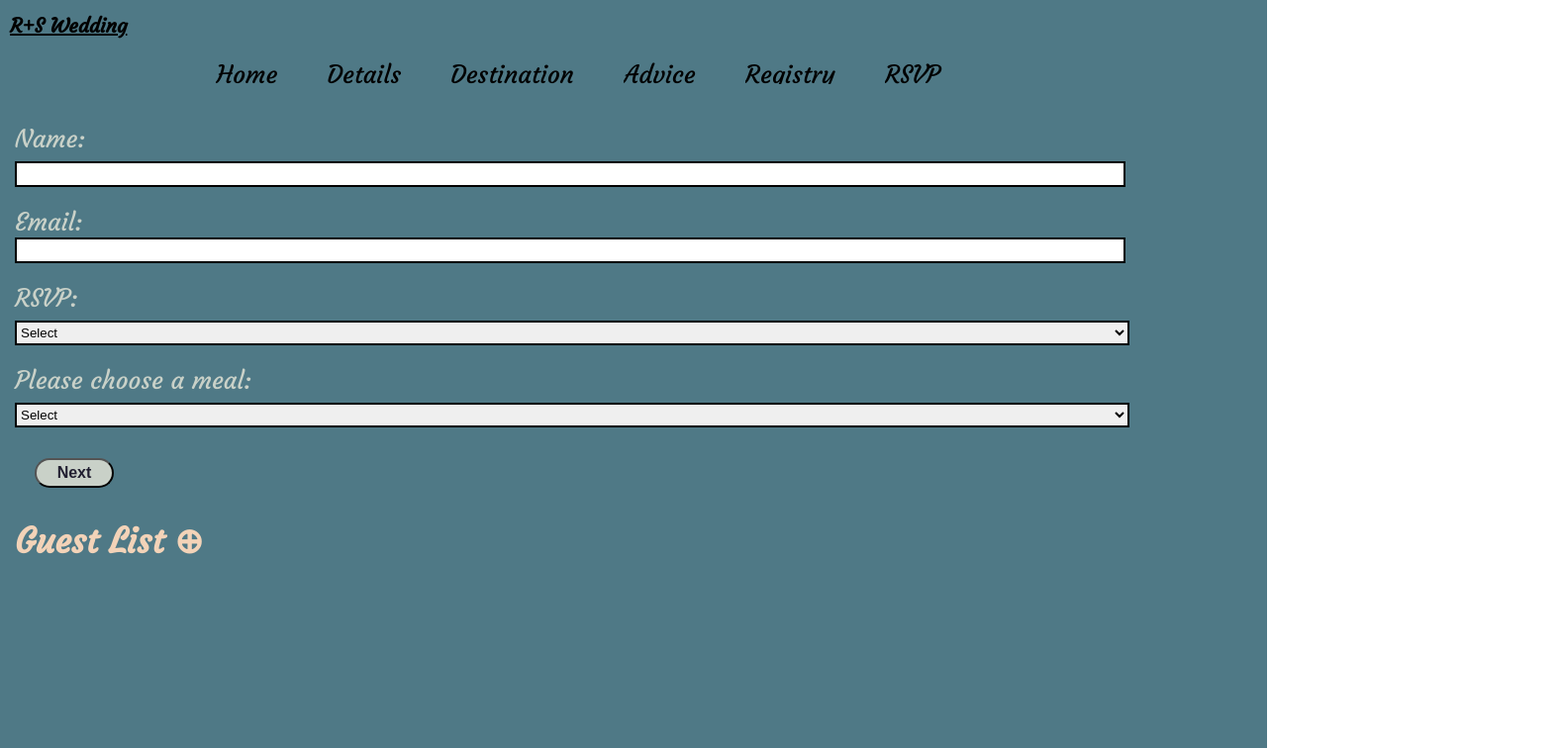
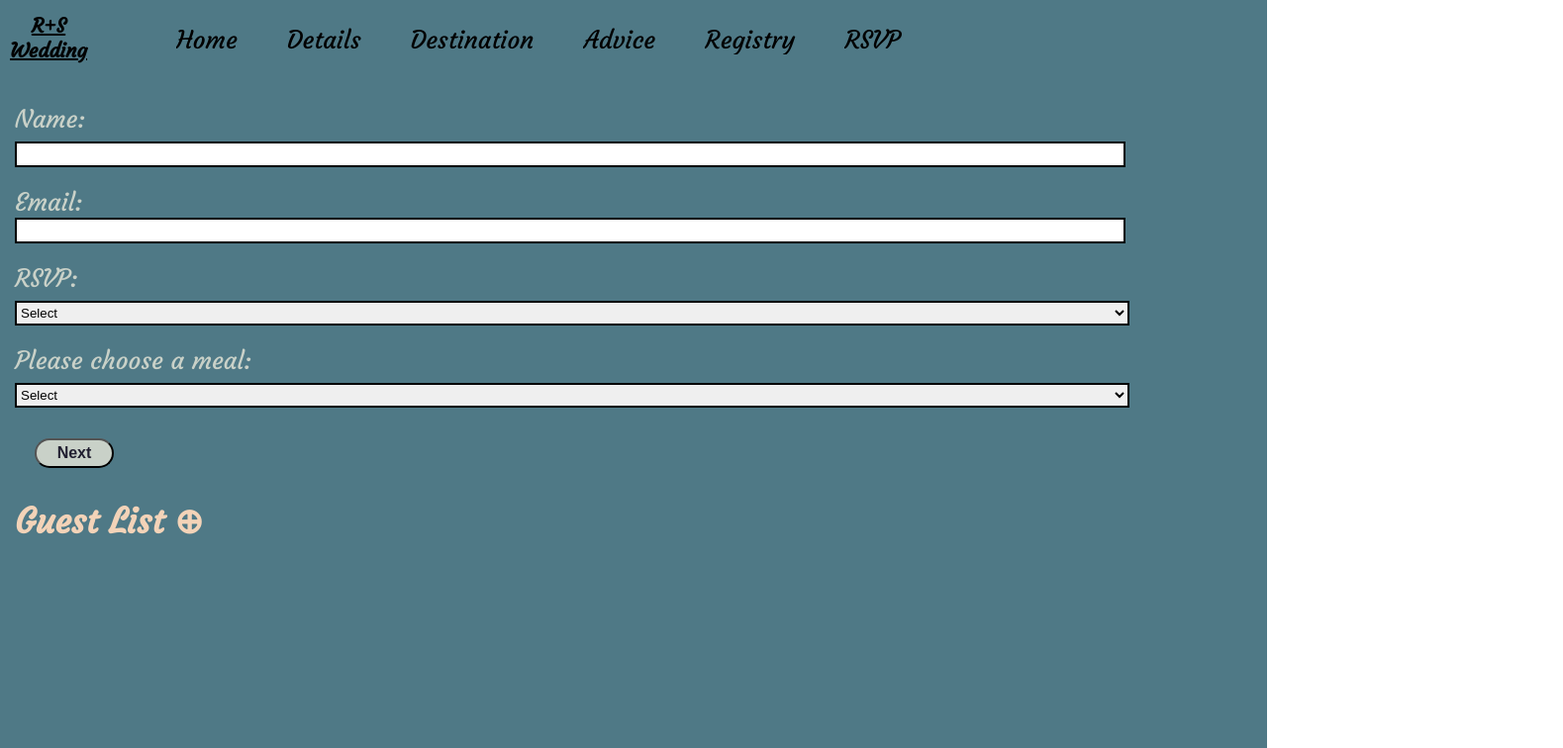
Before and after one commit to searle927/Capstone-Project, a React (Create React App) app in the folder client/: page /RSVP in a window 1280 px wide. Shown: the top 756 px of the page at 99% size, 1579 px wide, since content can reach past the window. Built offline with nearby package versions, Linux system fonts and the light colour scheme; the HTML template or start-up script is replaced by a standard one; a web font is replaced by a local one.

Commit message:
fixed nav bar

```diff
--- a/client/src/components/NavBar/NavBar.css
+++ b/client/src/components/NavBar/NavBar.css
@@ -5,12 +5,16 @@
     justify-content: space-between;
     align-items: center;
     width: 110px;
+    margin-top: 0px;
 }
 .header {
     display: flex;
     justify-content: flex-start;
     background-color: #4F7986;
-    height: 100px;
+    height: 80px;
+}
+.nav {
+    margin-top: 0px;
 }
 h2 {
     margin-left: 20px;
@@ -26,11 +30,14 @@ ul {
 a {
     color: black;
     text-decoration: none;
+    margin-top: 0px;
 }
 a:hover {
     text-decoration: underline black;
 }
-
+#home.nav, #details.nav, #destination.nav, #advice.nav, #registry.nav, #rsvp.nav {
+    margin-top: 0px;
+}
 .nav-items {
     width: 0px;
     height: 0px;
@@ -47,7 +54,8 @@ a:hover {
     justify-content: center;
     transition: all 2000 ease-in-out;
     cursor: pointer;
-    margin-left: 130px
+    margin-left: 50vw;
+    padding-top: 12px;
 }
 
 .hamburger-patty {
@@ -121,6 +129,9 @@ a:hover {
     padding-left: 10px;
     text-align: center
 }
+#nav-zero.nav-items, #nav-one.nav-items, #nav-two.nav-items, #nav-three.nav-items, #nav-four.nav-items, #nav-five.nav-items{
+    padding-top:0px;
+}
 
 
 
--- a/client/src/components/NavBar/NavBar.jsx
+++ b/client/src/components/NavBar/NavBar.jsx
@@ -20,7 +20,7 @@ function Navigation(props) {
     <header>
       <div className="header">
         <Link to="/" class="R+S">
-          <h1 className="logo">R+S Wedding</h1>
+          <h1 className="logo">R+S<br /> Wedding</h1>
         </Link>
         <ul className="nav">
         <Link to="/" id="home" className="nav">
```
Also changed, not shown: client/src/components/Advice/Advice.css (+0 -7 lines).
